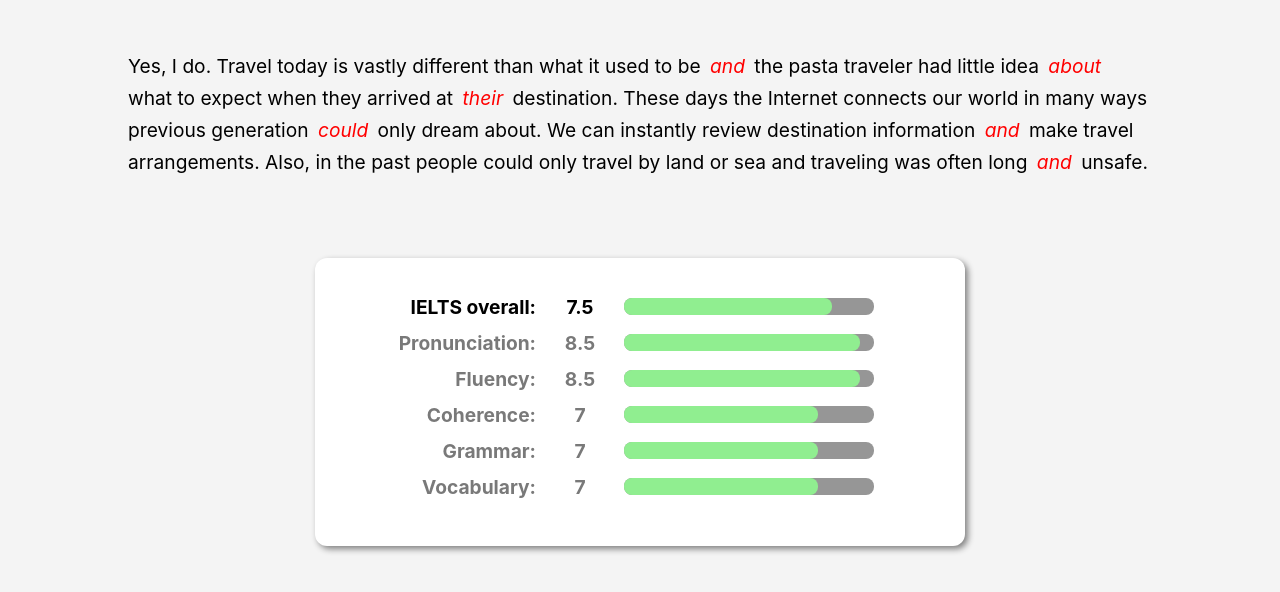
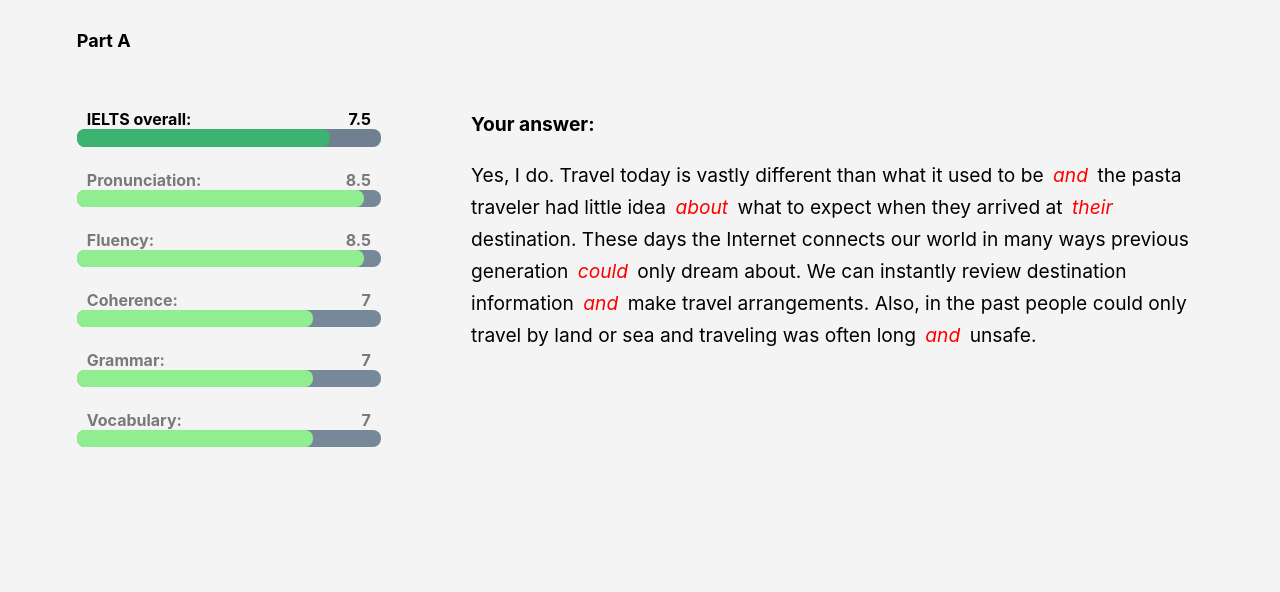
Before and after one commit to CeraChen/web_demo, a React (Create React App) app: page /mocktest/report in a window 1280 px wide. Shown: the top 592 px of the page. Built offline with nearby package versions, Linux system fonts and the light colour scheme.

Commit message:
error detail position self-adaptation

```diff
--- a/src/css/report.css
+++ b/src/css/report.css
@@ -1,15 +1,36 @@
+.report_main {
+    margin-left: 6%;
+    margin-right: 6%;
+    margin-top: 30px;
+}
+
+.title {
+    text-align: left;
+    font-weight: 700;
+    /* font-size: large; */
+}
+
+.correct:hover {
+    cursor: pointer;
+}
+
+.incorrect:hover {
+    cursor: pointer;
+}
+
+.active_correct:hover {
+    cursor: pointer;
+}
+
+.active_incorrect:hover {
+    cursor: pointer;
+}
 
 .incorrect {
     color: red;
-    /* border-radius: 2px; */
     padding-left: 4px;
     padding-right: 4px;
-    /* margin-bottom: 3px; */
     font-style: italic;
-}
-
-td.correct {
-    color: rgb(119, 183, 119);
 }
 
 .active_correct {
@@ -19,38 +40,37 @@ td.correct {
 
 .active_incorrect {
     color: red;
-    /* border-radius: 2px; */
     padding-left: 4px;
     padding-right: 4px;
-    /* margin-bottom: 3px; */
     font-style: italic;
     font-weight: bold;
 }
 
+
+td.correct {
+    color: rgb(119, 183, 119);
+}
+
 .text_area {
-    margin-left: 10%;
-    margin-right: 10%;
-    margin-top: 50px;
+    float: left;
+    width: 65%;
+    margin-left: 5%;
+    margin-top: 20px;
     font-size: larger;
     line-height: 32px;
 }
 
-.container {
-    position: relative
+
+.score_container {
+    float: left;
+    width: 27%;
+    margin-right: 3%;
+    margin-top: 20px;
+    text-align: center;
 }
 
-.error_detail {
-    width: 260px;
-    height: auto;
-    padding: 10px;
-    position: absolute;
-    top: 28px;
-    background-color: white;
-    border: none;
-    border-radius: 12px;
-    box-shadow: 2px 2px 4px grey;
-    border-radius: 10px;
-    z-index: 999;
+.container {
+    position: relative;
 }
 
 table {
@@ -68,56 +88,23 @@ table th {
     text-align: center;
 }
 
-.score_container {
-    margin-top: 80px;
-    text-align: center;
+
+.error_detail {
+    width: 260px;
+    height: auto;
+    padding: 10px;
+    position: absolute;
+    /* top: 200px; */
+    top: 28px;
+    background-color: white;
+    border: none;
+    border-radius: 12px;
+    box-shadow: 2px 2px 4px grey;
+    border-radius: 10px;
+    z-index: 999;
 }
 
-.scores {
-    width: 580px;
-    height: auto;
-    background-color: white;
-     /* rgba(125, 221, 189, 0.522); */
-	margin: auto;
-    border: none;
-    border-radius: 12px;
-    box-shadow: 3px 3px 6px grey;
-    padding-top: 30px;
-    padding-bottom: 40px;
-    padding-left: 10px;
-    padding-right: 60px;
-}
 
-.ielts_score_table {
-    margin: auto;
-}
-
-.overall_score_text {
-    text-align: right;
-    width: 160px;
-}
-
-.overall_score_value {
-    text-align: center;
-}
-
-.sub_score_text {
-    text-align: right;
-    width: 180px;
-    font-weight: bolder;
-    color: rgb(121, 121, 121)
-}
-
-.sub_score_value {
-    text-align: center;
-    font-weight: bolder;
-    color: rgb(121, 121, 121)
-}
-
-.score_bar {
-    width: 250px;
-    position: relative;
-}
 
 .progress_bar {
     position: absolute;
@@ -125,25 +112,59 @@ table th {
 
 .short_bar {
     width: 100%;
-    height: 17px;
     border-radius: 8px;
     border: none;
-    background-color: lightgreen
-    /* (26, 108, 26); */
 }
 
 .long_bar {
     width: 100%;
-    height: 17px;
     border-radius: 8px;
     border: none;
-    background-color: rgb(150, 150, 150);
 }
 
 
-/* <div className="score_bar">
-<div className="progress_bar" style={{ width: `${progressPercentage}%`}}>
-  <button className="short_bar"></button>
-</div>
-<button className="long_bar"></button>
-</div> */
+
+.score_item {
+    width: 100%;
+    margin-top: 20px;
+    margin-bottom: 20px;
+}
+
+.score_label {
+    width: 100%;
+}
+
+.score_bar {
+    width: 100%;
+    position: relative;
+}
+
+.overall_score_text {
+    float: left;
+    margin-left: 10px;
+    font-weight: bolder;
+}
+
+.overall_score_value {
+    float: right;
+    margin-right: 10px;
+    font-weight: bolder;
+}
+
+
+.sub_score_text {
+    float: left;
+    margin-left: 10px;
+    /* text-align: right; */
+    /* width: 180px; */
+    font-weight: bolder;
+    color: rgb(121, 121, 121)
+}
+
+.sub_score_value {
+    float: right;
+    margin-right: 10px;
+    /* text-align: center; */
+    font-weight: bolder;
+    color: rgb(121, 121, 121)
+}
--- a/src/page/report.js
+++ b/src/page/report.js
@@ -5,16 +5,20 @@ import response_json from '../text/response_sample2.json'
 
 let boundary = 70;
 
-function ScoreBar({ score }) {
+function ScoreBar({ score , overall }) {
     const progressPercentage = (score / 9) * 100;
     console.log(score);
 
+    var mHeight = (overall)? "18px" : "17px";
+    var mColor = (overall)? "mediumseagreen" : "lightgreen";
+    var mBgColor = (overall)? "slategray" : "lightslategray";
+
     return (
-      <div className="score_bar">
+      <div>
         <div className="progress_bar" style={{ width: `${progressPercentage}%`}}>
-          <button className="short_bar"></button>
+          <button className="short_bar" style={{ height: `${mHeight}`, backgroundColor: `${mColor}` }}></button>
         </div>
-        <button className="long_bar"></button>
+        <button className="long_bar" style={{ height: `${mHeight}`, backgroundColor: `${mBgColor}`}}></button>
       </div>
     );
   }
@@ -47,6 +51,44 @@ function Report() {
     };
 
 
+    const getErrorDetailPosition = () => {
+        if (spanRef.current) {
+            const errorDetail = spanRef.current.querySelector(".error_detail");
+            const errorDetailWidth = errorDetail.offsetWidth;
+            console.log("errorDetail.offsetWidth");
+            console.log(errorDetail.offsetWidth);
+            const screenWidth = window.innerWidth;
+
+            const word = document.getElementById(expandedItemIndex.toString());
+            const wordLeft = word.offsetLeft;
+
+            console.log("spanRef.current.getBoundingClientRect().left");
+            console.log(spanRef.current.getBoundingClientRect().left);
+            console.log("wordLeft");
+            console.log(wordLeft);
+
+            if(wordLeft < 0){
+                errorDetail.style.left = `${wordLeft}px`;
+                errorDetail.style.top = "56px";
+            }
+            else{
+                if (errorDetailWidth + spanRef.current.getBoundingClientRect().left > screenWidth) {
+                    errorDetail.style.left = "auto";
+                    errorDetail.style.right = "0";
+                } else {
+                    errorDetail.style.left = "0";
+                    errorDetail.style.right = "auto";
+                }
+            }
+
+        }
+    };
+
+    useEffect(() => {
+        getErrorDetailPosition();
+    }, [expandedItemIndex]);
+
+
     useEffect(() => {
         document.addEventListener("mousedown", handleOutsideClick);
         return () => {
@@ -56,7 +98,74 @@ function Report() {
 
 
     return (
+        <div className="report_main">
+            <p id="part">Part A</p>
+            <div className="score_container">
+                <div className="ielts_scores">
+                    <div className="score_item">
+                        <div className="score_label">
+                            <span className="overall_score_text">IELTS overall:</span>
+                            <span className="overall_score_value">{response_json["speech_score"]["ielts_score"]["overall"]}</span>
+                        </div>
+                        <div className="score_bar">
+                            <ScoreBar score={response_json["speech_score"]["ielts_score"]["overall"]} overall={true}></ScoreBar>
+                        </div>
+                    </div>
+
+                    <div className="score_item">
+                        <div className="score_label">
+                            <span className="sub_score_text">Pronunciation:</span>
+                            <span className="sub_score_value">{response_json["speech_score"]["ielts_score"]["pronunciation"]}</span>
+                        </div>
+                        <div className="score_bar">
+                            <ScoreBar score={response_json["speech_score"]["ielts_score"]["pronunciation"]} overall={false}></ScoreBar>
+                        </div>
+                    </div>
+
+                    <div className="score_item">
+                        <div className="score_label">
+                            <span className="sub_score_text">Fluency:</span>
+                            <span className="sub_score_value">{response_json["speech_score"]["ielts_score"]["fluency"]}</span>
+                        </div>
+                        <div className="score_bar">
+                            <ScoreBar score={response_json["speech_score"]["ielts_score"]["fluency"]} overall={false}></ScoreBar>
+                        </div>
+                    </div>
+
+                    <div className="score_item">
+                        <div className="score_label">
+                            <span className="sub_score_text">Coherence:</span>
+                            <span className="sub_score_value">{response_json["speech_score"]["ielts_score"]["coherence"]}</span>
+                        </div>
+                        <div className="score_bar">
+                            <ScoreBar score={response_json["speech_score"]["ielts_score"]["coherence"]} overall={false}></ScoreBar>
+                        </div>
+                    </div>
+
+                    <div className="score_item">
+                        <div className="score_label">
+                            <span className="sub_score_text">Grammar:</span>
+                            <span className="sub_score_value">{response_json["speech_score"]["ielts_score"]["grammar"]}</span>
+                        </div>
+                        <div className="score_bar">
+                            <ScoreBar score={response_json["speech_score"]["ielts_score"]["grammar"]} overall={false}></ScoreBar>
+                        </div>
+                    </div>
+
+                    <div className="score_item">
+                        <div className="score_label">
+                            <span className="sub_score_text">Vocabulary:</span>
+                            <span className="sub_score_value">{response_json["speech_score"]["ielts_score"]["vocab"]}</span>
+                        </div>
+                        <div className="score_bar">
+                            <ScoreBar score={response_json["speech_score"]["ielts_score"]["vocab"]} overall={false}></ScoreBar>
+                        </div>
+                    </div>
+                </div>
+            </div>
+
             <div className="text_area">
+                <p className="title">Your answer:</p>
                 {response_json["speech_score"]["word_score_list"].map((item, index) => {
                     var syllable_marks = new Array(item.phone_score_list.length).fill(0);
                     var syllables = new Array(item.phone_score_list.length).fill('');
@@ -105,53 +214,7 @@ function Report() {
                         </span>);
                     }
                 )}
-            <div className="score_container">
-                <div className="scores">
-                    {/* <div className="overall_score">IELTS overall: {response_json["speech_score"]["ielts_score"]["overall"]}</div> */}
-                    <div className="ielts_scores">
-                        <table className="ielts_score_table">
-                            <thead>
-                                <tr>
-                                    <th className="overall_score_text">IELTS overall:</th>
-                                    <th className="overall_score_value">{response_json["speech_score"]["ielts_score"]["overall"]}</th>
-                                    <th><ScoreBar score={response_json["speech_score"]["ielts_score"]["overall"]}></ScoreBar></th>
-                                </tr>
-                            </thead>
-                            <tbody>
-                                <tr>
-                                    <td className="sub_score_text">Pronunciation:</td>
-                                    <td className="sub_score_value">{response_json["speech_score"]["ielts_score"]["pronunciation"]}</td>
-                                    <td><ScoreBar score={response_json["speech_score"]["ielts_score"]["pronunciation"]}></ScoreBar></td>
-                                </tr>
-                                <tr>
-                                    <td className="sub_score_text">Fluency:</td>
-                                    <td className="sub_score_value">{response_json["speech_score"]["ielts_score"]["fluency"]}</td>
-                                    <td><ScoreBar score={response_json["speech_score"]["ielts_score"]["fluency"]}></ScoreBar></td>
-                                </tr>
-                                <tr>
-                                    <td className="sub_score_text">Coherence:</td>
-                                    <td className="sub_score_value">{response_json["speech_score"]["ielts_score"]["coherence"]}</td>
-                                    <td><ScoreBar score={response_json["speech_score"]["ielts_score"]["coherence"]}></ScoreBar></td>
-                                </tr>
-                                <tr>
-                                    <td className="sub_score_text">Grammar:</td>
-                                    <td className="sub_score_value">{response_json["speech_score"]["ielts_score"]["grammar"]}</td>
-                                    <td><ScoreBar score={response_json["speech_score"]["ielts_score"]["grammar"]}></ScoreBar></td>
-                                </tr>
-                                <tr>
-                                    <td className="sub_score_text">Vocabulary:</td>
-                                    <td className="sub_score_value">{response_json["speech_score"]["ielts_score"]["vocab"]}</td>
-                                    <td><ScoreBar score={response_json["speech_score"]["ielts_score"]["vocab"]}></ScoreBar></td>
-                                </tr>
-                            </tbody>
-                        </table>
-                        {/* <div>Pronunciation: {response_json["speech_score"]["ielts_score"]["pronunciation"]}</div>
-                        <div>Fluency: {response_json["speech_score"]["ielts_score"]["fluency"]}</div>
-                        <div>Coherence: {response_json["speech_score"]["ielts_score"]["coherence"]}</div>
-                        <div>Grammar: {response_json["speech_score"]["ielts_score"]["grammar"]}</div>
-                        <div>Vocabulary: {response_json["speech_score"]["ielts_score"]["vocab"]}</div> */}
-                    </div>
-                </div>
+
             </div>
         </div>
     );
```
Lines whose indentation alone changed are shown as unchanged.
